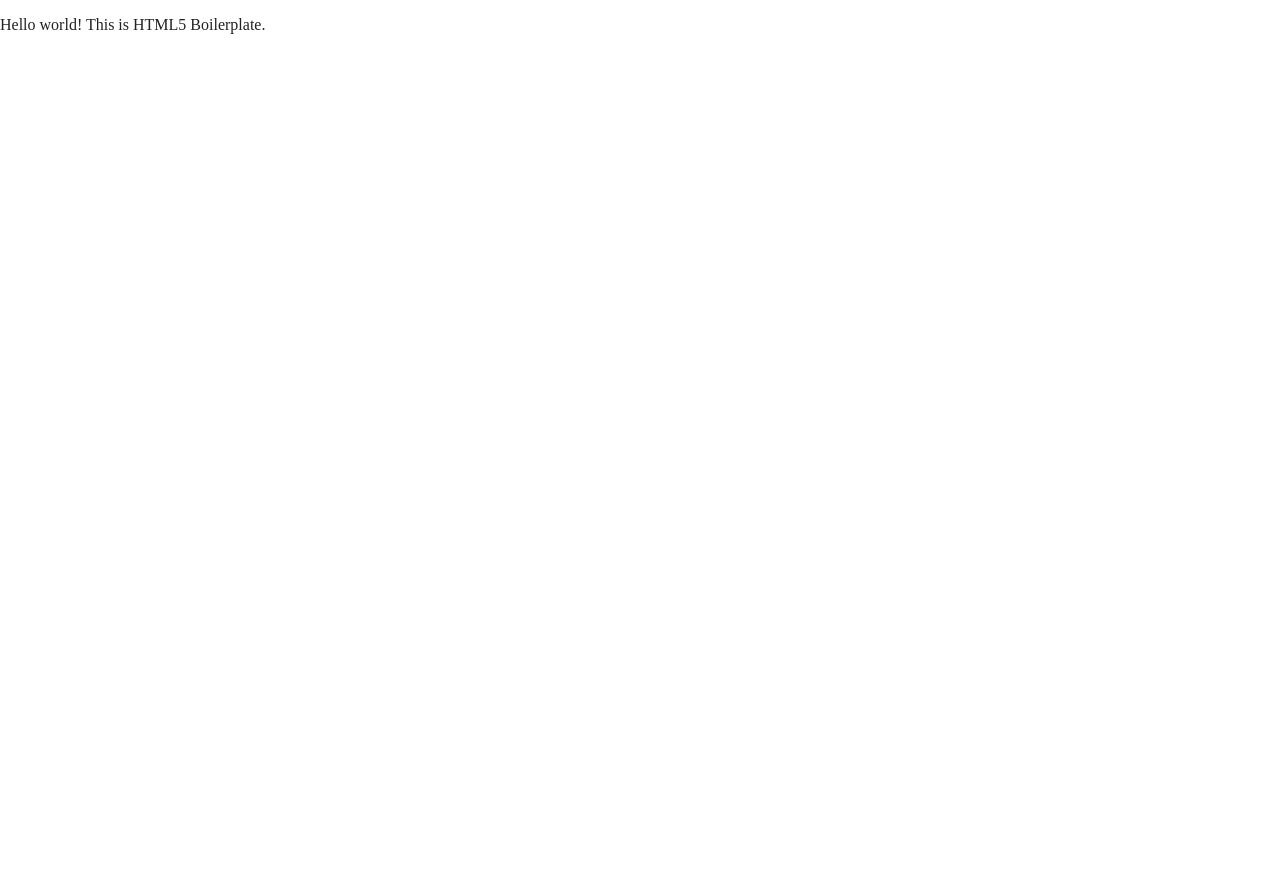
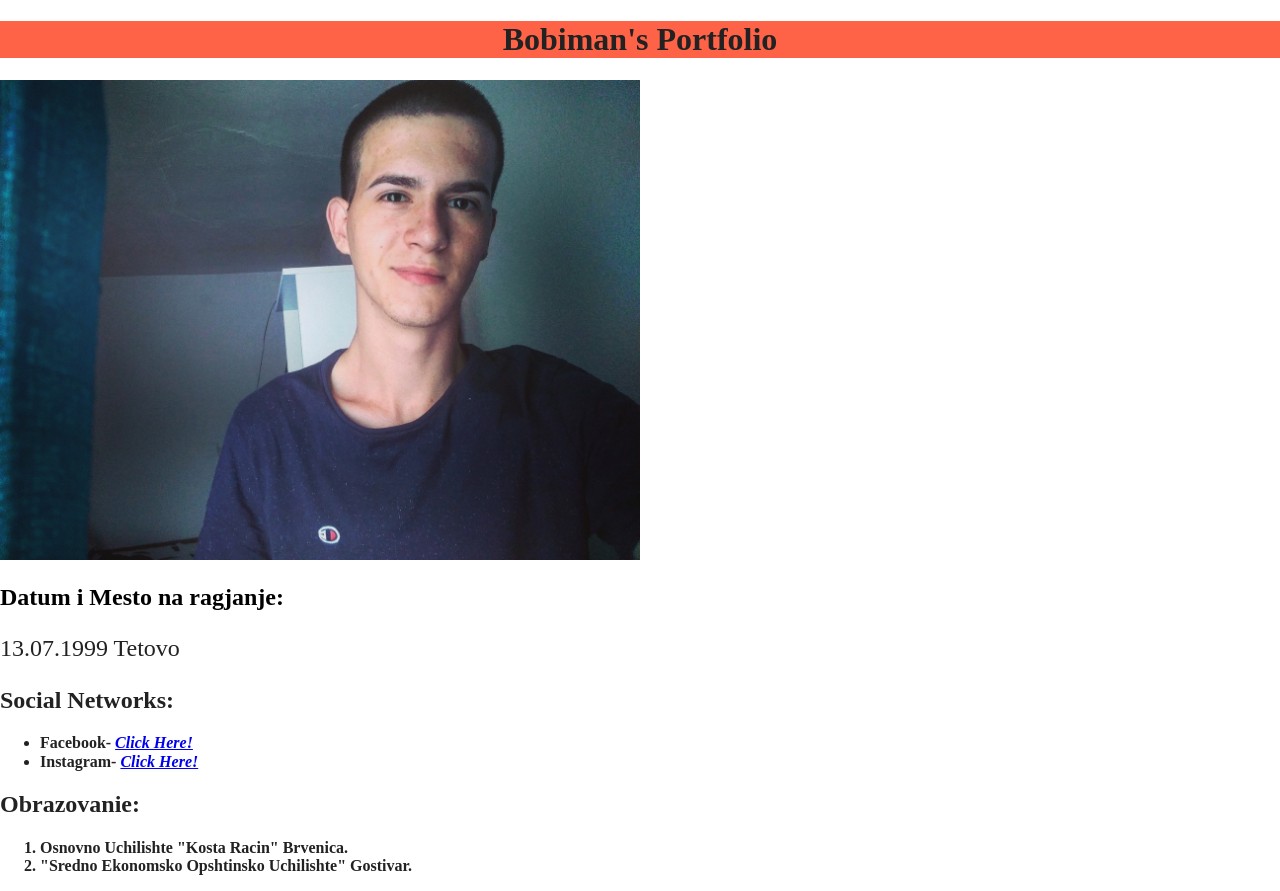
Before and after one commit to Bobiman/first, a website built with Parcel: page index.html in a window 1280 px wide. Before the commit the page ends 800 px from the top, so only its background shows below. Built offline with nearby package versions, Linux system fonts and the light colour scheme.

```diff
--- a/index.html
+++ b/index.html
@@ -1,41 +1,87 @@
-<!doctype html>
+<!DOCTYPE html>
 <html class="no-js" lang="">
+  <head>
+    <meta charset="utf-8" />
+    <title></title>
+    <meta name="description" content="" />
+    <meta name="viewport" content="width=device-width, initial-scale=1" />
 
-<head>
-  <meta charset="utf-8">
-  <title></title>
-  <meta name="description" content="">
-  <meta name="viewport" content="width=device-width, initial-scale=1">
+    <meta property="og:title" content="" />
+    <meta property="og:type" content="" />
+    <meta property="og:url" content="" />
+    <meta property="og:image" content="" />
 
-  <meta property="og:title" content="">
-  <meta property="og:type" content="">
-  <meta property="og:url" content="">
-  <meta property="og:image" content="">
-
-  <link rel="manifest" href="site.webmanifest">
-  <link rel="apple-touch-icon" href="icon.png">
+    <link rel="manifest" href="site.webmanifest" />
+    <link rel="apple-touch-icon" href="icon.png" />
     <!-- Place favicon.ico in the root directory -->
 
-  <link rel="stylesheet" href="css/normalize.css">
-  <link rel="stylesheet" href="css/main.css">
+    <link rel="stylesheet" href="css/normalize.css" />
+    <link rel="stylesheet" href="css/main.css" />
 
-  <meta name="theme-color" content="#fafafa">
+    <meta name="theme-color" content="#fafafa" />
   </head>
 
   <body>
+    <!-- Add your site or application content here -->
+    <div>
+      <h1 style="background-color: tomato; text-align: center;">
+        Bobiman's Portfolio
+      </h1>
+      <img src="./img/bobi.jpg" width="640" height="480" style="vertical-align: middle;"/>
+    </div>
+    <p style="color: black; font-size: x-large;font-weight:bold;">
+      Datum i Mesto na ragjanje:
+      <p style="font-size: x-large;"> 13.07.1999 Tetovo</p>
+    </p>
+    <div>
+      <h2>Social Networks:</h2>
+      <ul>
+        <li style="font-weight: bold;">
+          Facebook-
+          <a
+            style="font-weight: bold; font-style: italic;"
+            href="https://www.facebook.com/bobiman.13"
+            >Click Here!</a
+          >
+        </li>
+        <li style="font-weight: bold;">
+          Instagram-
+          <a
+            style="font-weight: bold; font-style: italic;"
+            href="https://www.instagram.com/bobiman.13/"
+            >Click Here!</a
+          >
+        </li>
+      </ul>
+      <h2 style="font-weight: bold;">
+        Obrazovanie:
+      </h2>
+      <ol>
+        <li style="font-weight: bold;">
+          Osnovno Uchilishte "Kosta Racin" Brvenica.
+        </li>
+        <li style="font-weight: bold;">
+          "Sredno Ekonomsko Opshtinsko Uchilishte" Gostivar.
+        </li>
+      </ol>
+    </div>
 
-  <!-- Add your site or application content here -->
-  <p>Hello world! This is HTML5 Boilerplate.</p>
     <script src="js/vendor/modernizr-3.11.2.min.js"></script>
     <script src="js/plugins.js"></script>
     <script src="js/main.js"></script>
 
     <!-- Google Analytics: change UA-XXXXX-Y to be your site's ID. -->
     <script>
-    window.ga = function () { ga.q.push(arguments) }; ga.q = []; ga.l = +new Date;
-    ga('create', 'UA-XXXXX-Y', 'auto'); ga('set', 'anonymizeIp', true); ga('set', 'transport', 'beacon'); ga('send', 'pageview')
+      window.ga = function () {
+        ga.q.push(arguments);
+      };
+      ga.q = [];
+      ga.l = +new Date();
+      ga("create", "UA-XXXXX-Y", "auto");
+      ga("set", "anonymizeIp", true);
+      ga("set", "transport", "beacon");
+      ga("send", "pageview");
     </script>
     <script src="https://www.google-analytics.com/analytics.js" async></script>
   </body>
-
 </html>
```
Also changed, not shown: img/bobi.jpg (added). Lines whose indentation alone changed are shown as unchanged.
